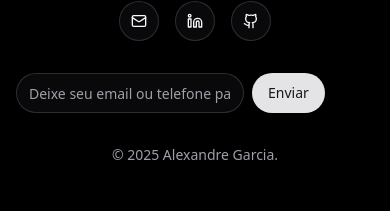
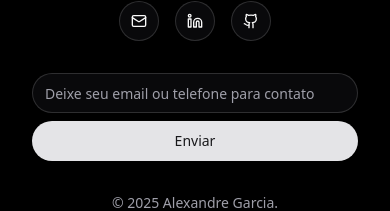
Before and after one commit to alexandregarcia7k/PortifolioNext, a Next.js app: page / in a window 390 px wide. Shown: the part 9459-9670 px from the top of the page. Built offline with nearby package versions, Linux system fonts and the light colour scheme.

Commit message:
ajustes responsividade

```diff
--- a/src/components/Footer.tsx
+++ b/src/components/Footer.tsx
@@ -44,8 +44,8 @@ function Footer() {
               </a>
             </Button>
           </div>
-          <div className="mb-8 w-full max-w-md">
-            <form className="flex space-x-2" onSubmit={async (e) => {
+          <div className="mb-8 w-full max-w-md px-4">
+            <form className="flex flex-col sm:flex-row gap-2" onSubmit={async (e) => {
               e.preventDefault();
 
               const form = e.currentTarget;
@@ -101,14 +101,14 @@ function Footer() {
                 setIsSubmitting(false);
               }
             }}>
-              <div className="flexgrow">
+              <div className="flex-grow w-full">
                 <Label htmlFor="footer-contact" className="sr-only">Email ou Telefone</Label>
                 <Input
                   id="footer-contact"
                   name="contact"
                   placeholder="Deixe seu email ou telefone para contato"
                   type="text"
-                  className="rounded-full"
+                  className="rounded-full w-full"
                   required
                   disabled={isSubmitting}
                 />
@@ -122,7 +122,7 @@ function Footer() {
                 style={{ position: 'absolute', left: '-9999px', width: '1px', height: '1px' }}
                 aria-hidden="true"
               />
-              <Button type="submit" className="rounded-full" disabled={isSubmitting}>
+              <Button type="submit" className="rounded-full w-full sm:w-auto" disabled={isSubmitting}>
                 {isSubmitting ? 'Enviando...' : 'Enviar'}
               </Button>
             </form>
--- a/src/components/ui/basic-toast.tsx
+++ b/src/components/ui/basic-toast.tsx
@@ -5,7 +5,7 @@ import { Portal } from "@ark-ui/react/portal";
 import { X, CheckCircle, AlertCircle, Info } from "lucide-react";
 
 export const toaster = createToaster({
-  placement: "bottom-end",
+  placement: "bottom",
   gap: 16,
   overlap: true,
   duration: 5000,
@@ -35,7 +35,7 @@ export function ToastProvider() {
           const isInfo = toast.type === 'info';
 
           return (
-            <Toast.Root className="bg-zinc-900 border border-zinc-800 rounded-lg shadow-lg min-w-80 p-4 relative overflow-anywhere transition-all duration-300 ease-default will-change-transform h-(--height) opacity-(--opacity) translate-x-(--x) translate-y-(--y) scale-(--scale) z-(--z-index)">
+            <Toast.Root className="bg-zinc-900 border border-zinc-800 rounded-lg shadow-lg w-[calc(100vw-2rem)] max-w-md mx-auto p-4 relative overflow-anywhere transition-all duration-300 ease-default will-change-transform h-(--height) opacity-(--opacity) translate-x-(--x) translate-y-(--y) scale-(--scale) z-(--z-index)">
               <div className="flex items-start gap-3">
                 {isSuccess && <CheckCircle className="w-5 h-5 text-green-500 flex-shrink-0 mt-0.5" />}
                 {isError && <AlertCircle className="w-5 h-5 text-red-500 flex-shrink-0 mt-0.5" />}
```
